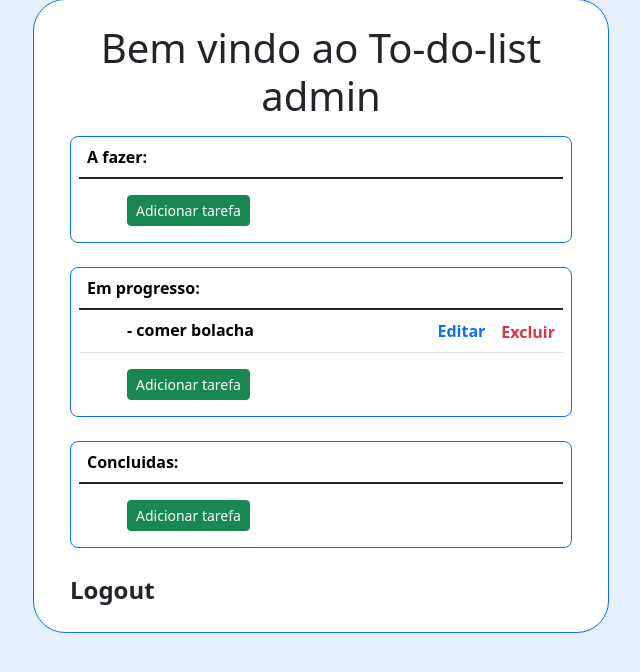
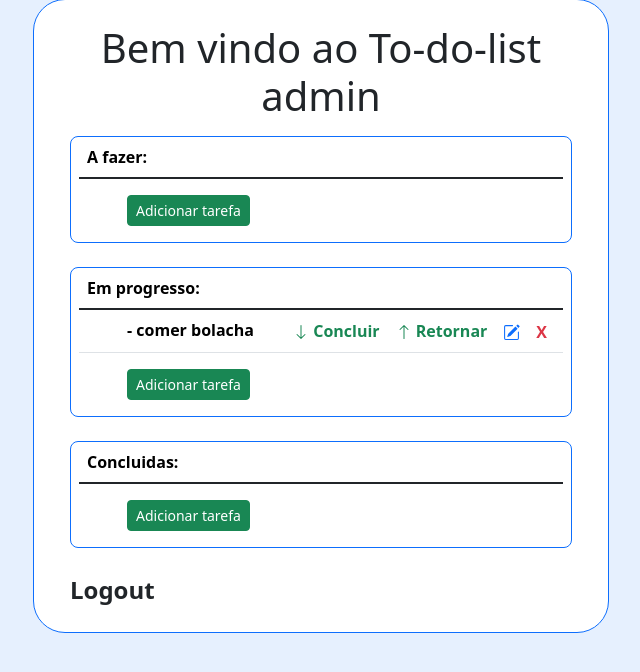
Before and after one commit to Limaster98/to-do-list-project, a Flask app: page /dashboard/ in a window 1280 px wide. Shown: the part 49-721 px from the top of the page, without its empty margins (319-959 px from the left). Run offline with Flask 3, Linux system fonts and the light colour scheme; a user stored in the database is signed in; data comes from the database, SQL or seed files in the repository; lists and menus that the app fills with data are empty.

Commit message:
feat:Add a quick method to update the task status.

```diff
--- a/routes/dashboard.py
+++ b/routes/dashboard.py
@@ -65,3 +65,22 @@ def delete_task(task_id):
         db.session.delete(task)
         db.session.commit()
     return redirect(url_for('dashboard.home'))
+
+@dashboard_routes.route("/update_task/<int:task_id>/<int:new_type_task>", methods=["GET"])
+@login_required
+def update_task(task_id, new_type_task):
+    task = db.session.query(Tasks).filter_by(id=task_id, user_id=current_user.id).first()
+    if not task:
+        return redirect(url_for('dashboard.home'))
+
+    match new_type_task:
+        case 0:
+            new_status_task = "todo"
+        case 1:
+            new_status_task = "progress"
+        case 2:
+            new_status_task = "complete"
+
+    task.status = new_status_task
+    db.session.commit()
+    return redirect(url_for('dashboard.home'))
--- a/templates/_task_table.html
+++ b/templates/_task_table.html
@@ -14,14 +14,45 @@
                 <th class="ps-5">
                     - {{ task.description }}
                     <div class="float-end d-inline-flex align-items-center">
-                        <a class="text-decoration-none text-primary me-3"
-                            href="{{ url_for('dashboard.edit_task', task_id=task.id) }}">Editar</a>
+                        {% if type_task == 0 %}
+                            <a class="text-decoration-none text-success mx-2"
+                            href="{{ url_for('dashboard.update_task', task_id=task.id, new_type_task=1) }}">
+                                <svg xmlns="http://www.w3.org/2000/svg" width="16" height="16" fill="currentColor" class="bi bi-arrow-down" viewBox="0 0 16 16">
+                                <path fill-rule="evenodd" d="M8 1a.5.5 0 0 1 .5.5v11.793l3.146-3.147a.5.5 0 0 1 .708.708l-4 4a.5.5 0 0 1-.708 0l-4-4a.5.5 0 0 1 .708-.708L7.5 13.293V1.5A.5.5 0 0 1 8 1"/>
+                                </svg>
+                            Iniciar</a>
+                        {% elif type_task == 1 %}
+                            <a class="text-decoration-none text-success mx-2"
+                                href="{{ url_for('dashboard.update_task', task_id=task.id, new_type_task=2) }}">
+                                <svg xmlns="http://www.w3.org/2000/svg" width="16" height="16" fill="currentColor" class="bi bi-arrow-down" viewBox="0 0 16 16">
+                                <path fill-rule="evenodd" d="M8 1a.5.5 0 0 1 .5.5v11.793l3.146-3.147a.5.5 0 0 1 .708.708l-4 4a.5.5 0 0 1-.708 0l-4-4a.5.5 0 0 1 .708-.708L7.5 13.293V1.5A.5.5 0 0 1 8 1"/>
+                                </svg>
+                            Concluir</a>
+                            <a class="text-decoration-none text-success mx-2"
+                                href="{{ url_for('dashboard.update_task', task_id=task.id, new_type_task=0) }}">
+                                <svg xmlns="http://www.w3.org/2000/svg" width="16" height="16" fill="currentColor" class="bi bi-arrow-up" viewBox="0 0 16 16">
+                                <path fill-rule="evenodd" d="M8 15a.5.5 0 0 0 .5-.5V2.707l3.146 3.147a.5.5 0 0 0 .708-.708l-4-4a.5.5 0 0 0-.708 0l-4 4a.5.5 0 1 0 .708.708L7.5 2.707V14.5a.5.5 0 0 0 .5.5"/>
+                                </svg>
+                            Retornar</a>
+                        {% else %}
+                            <a class="text-decoration-none text-success mx-2"
+                            href="{{ url_for('dashboard.update_task', task_id=task.id, new_type_task=1) }}">
+                                <svg xmlns="http://www.w3.org/2000/svg" width="16" height="16" fill="currentColor" class="bi bi-arrow-up" viewBox="0 0 16 16">
+                                <path fill-rule="evenodd" d="M8 15a.5.5 0 0 0 .5-.5V2.707l3.146 3.147a.5.5 0 0 0 .708-.708l-4-4a.5.5 0 0 0-.708 0l-4 4a.5.5 0 1 0 .708.708L7.5 2.707V14.5a.5.5 0 0 0 .5.5"/>
+                                </svg>
+                            Retornar</a>
+                        {% endif %}
+                        <a class="mx-2" href="{{ url_for('dashboard.edit_task', task_id=task.id) }}">
+                            <svg xmlns="http://www.w3.org/2000/svg" width="17" height="17" fill="currentColor" class="bi bi-pencil-square" viewBox="0 0 16 16">
+                                <path d="M15.502 1.94a.5.5 0 0 1 0 .706L14.459 3.69l-2-2L13.502.646a.5.5 0 0 1 .707 0l1.293 1.293zm-1.75 2.456-2-2L4.939 9.21a.5.5 0 0 0-.121.196l-.805 2.414a.25.25 0 0 0 .316.316l2.414-.805a.5.5 0 0 0 .196-.12l6.813-6.814z"/>
+                                <path fill-rule="evenodd" d="M1 13.5A1.5 1.5 0 0 0 2.5 15h11a1.5 1.5 0 0 0 1.5-1.5v-6a.5.5 0 0 0-1 0v6a.5.5 0 0 1-.5.5h-11a.5.5 0 0 1-.5-.5v-11a.5.5 0 0 1 .5-.5H9a.5.5 0 0 0 0-1H2.5A1.5 1.5 0 0 0 1 2.5z"/>
+                            </svg></a>
                         <form action="{{ url_for('dashboard.delete_task', task_id=task.id) }}" method="POST"
-                            class="d-inline">
+                            class="d-inline mx-2">
                             <button type="submit"
                                 class="btn btn-link p-0 text-danger text-decoration-none fw-bold border-0"
                                 onclick="return confirm('Excluir esta tarefa?')">
-                                Excluir</button>
+                                X</button>
                         </form>
                     </div>
                 </th>
```
